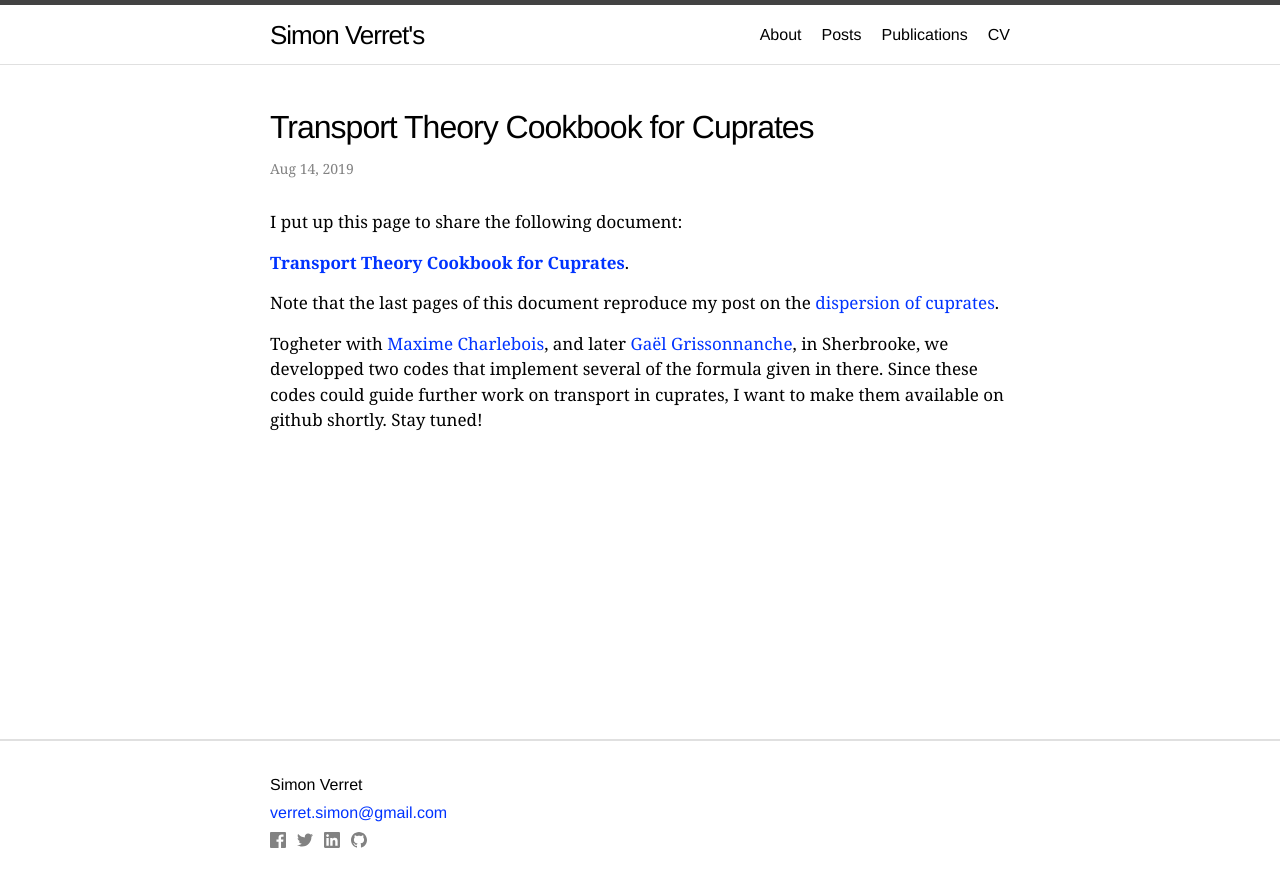
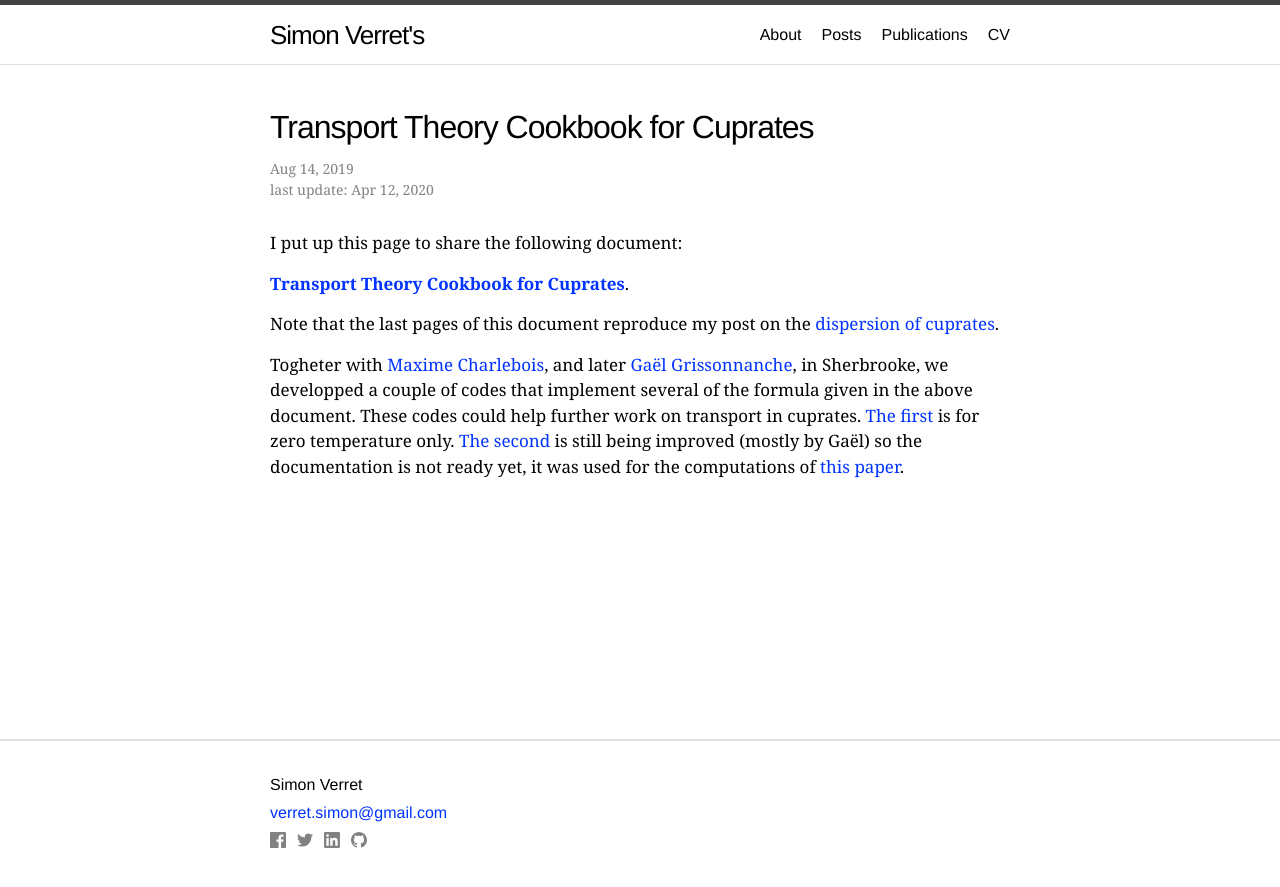
Before and after one commit to simonverret/simonverret.github.io, a Jekyll site: the page built from _posts/2019-08-14-transport-cookbook.md, in a window 1280 px wide. Shown: the top 887 px of the page. Built offline with Jekyll 4.4.1, drawn with Linux system fonts in a browser that asks for light colours; some web fonts are replaced; comment, search, counter and statistics services are not loaded.

Commit message:
updated the cookbook and linked the github version

```diff
--- a/_posts/2019-08-14-transport-cookbook.md
+++ b/_posts/2019-08-14-transport-cookbook.md
@@ -2,14 +2,15 @@
 layout: post
 title:  "Transport Theory Cookbook for Cuprates"
 categories:
+updated: 2020-04-12
 comments: true
 mathjax: true
 ---
 
 I put up this page to share the following document:
 
-[**Transport Theory Cookbook for Cuprates**]({{ site.url }}/files/transport_cookbook_for_cuprates.pdf).
+[**Transport Theory Cookbook for Cuprates**](https://github.com/simonverret/transport_cookbook/raw/master/cookbook.pdf).
 
 Note that the last pages of this document reproduce my post on the [dispersion of cuprates]({% post_url 2018-10-05-dispersion-of-cuprates %}).
 
-Togheter with [Maxime Charlebois](https://scholar.google.ca/citations?user=f-jMRJkAAAAJ&hl=en), and later [Gaël Grissonnanche](https://scholar.google.fr/citations?user=jC912LAAAAAJ&hl=fr), in Sherbrooke, we developped two codes that implement several of the formula given in there. Since these codes could guide further work on transport in cuprates, I want to make them available on github shortly. Stay tuned!
+Togheter with [Maxime Charlebois](https://scholar.google.ca/citations?user=f-jMRJkAAAAJ&hl=en), and later [Gaël Grissonnanche](https://scholar.google.fr/citations?user=jC912LAAAAAJ&hl=fr), in Sherbrooke, we developped a couple of codes that implement several of the formula given in the above document. These codes could help further work on transport in cuprates. [The first](https://github.com/simonverret/transportBuddy) is for zero temperature only. [The second](https://github.com/gaelgrissonnanche/cuprates_transport) is still being improved (mostly by Gaël) so the documentation is not ready yet, it was used for the computations of [this paper](https://arxiv.org/abs/2004.01725).
```
Also changed, not shown: 1 other file.
